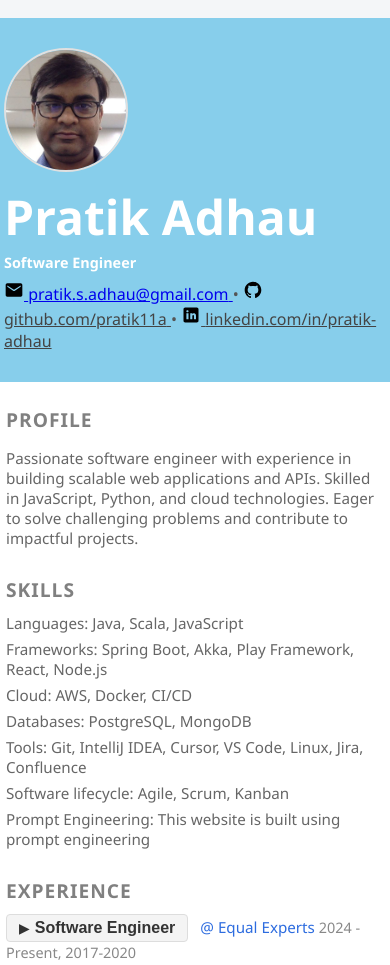
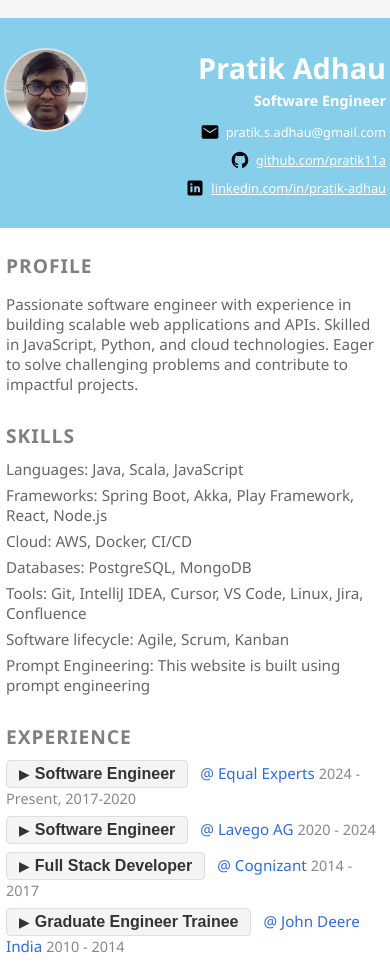
Before and after one commit to pratik11a/pratik11a, a plain HTML site: page index.html in a window 390 px wide. Shown: the top 965 px of the page. Drawn offline with Linux system fonts and the light colour scheme.

Commit message:
Fix header alignment and improve mobile layout
- Fix img and span alignment in contact anchor tags using flexbox
- Prevent contact section overflow with compact spacing
- Restructure mobile layout: profile pic left, content right-aligned
- Stack contact items vertically on mobile (Name > Designation > Email > GitHub > LinkedIn)
- Reduce font sizes and spacing for better mobile fit
- Add responsive design improvements for contact section

```diff
--- a/assets/css/style.css
+++ b/assets/css/style.css
@@ -129,17 +129,49 @@ body {
 .contact {
     margin-top: 8px;
     color: #555;
-    font-size: 1rem;
+    font-size: 0.9rem;
+    display: flex;
+    flex-wrap: wrap;
+    align-items: center;
+    gap: 8px;
 }
 
-.profile-text {
-    text-decoration: underline;
-    color: #444444;
-    transition: color 0.2s ease;
+.contact-link {
+    display: inline-flex;
+    align-items: center;
+    gap: 6px;
+    text-decoration: none;
+    color: white;
+    transition: opacity 0.2s ease;
+    white-space: nowrap;
+    font-size: 0.85rem;
 }
 
-.profile-text:hover {
-    color: #666666;
+.contact-link:hover {
+    opacity: 0.8;
+}
+
+.contact-link .icon {
+    flex-shrink: 0;
+}
+
+.contact-link span {
+    vertical-align: middle;
+}
+
+.contact-link.profile-text {
+    text-decoration: underline;
+}
+
+.contact-link.profile-text:hover {
+    text-decoration: none;
+}
+
+.contact .separator {
+    margin: 0 4px;
+    color: white;
+    opacity: 0.7;
+    font-size: 0.8rem;
 }
 
 @media (max-width: 600px) {
@@ -147,11 +179,42 @@ body {
         padding: 18px 6px;
     }
     .header {
-        flex-direction: column;
+        flex-direction: row;
         align-items: flex-start;
+        justify-content: space-between;
+        gap: 16px;
     }
     .avatar {
+        order: 1;
+        margin-bottom: 0;
+        margin-right: 0;
+        width: 80px;
+        height: 80px;
+        flex-shrink: 0;
+    }
+    .name-title {
+        order: 2;
+        text-align: right;
+        flex: 1;
+    }
+    .name-title h1 {
+        font-size: 1.8rem;
+        margin-bottom: 4px;
+    }
+    .name-title p {
         margin-bottom: 12px;
-        margin-right: 0;
+    }
+    .contact {
+        flex-direction: column;
+        align-items: flex-end;
+        gap: 8px;
+        margin-top: 12px;
+    }
+    .contact .separator {
+        display: none;
+    }
+    .contact-link {
+        font-size: 0.8rem;
+        justify-content: flex-end;
     }
 }
```
